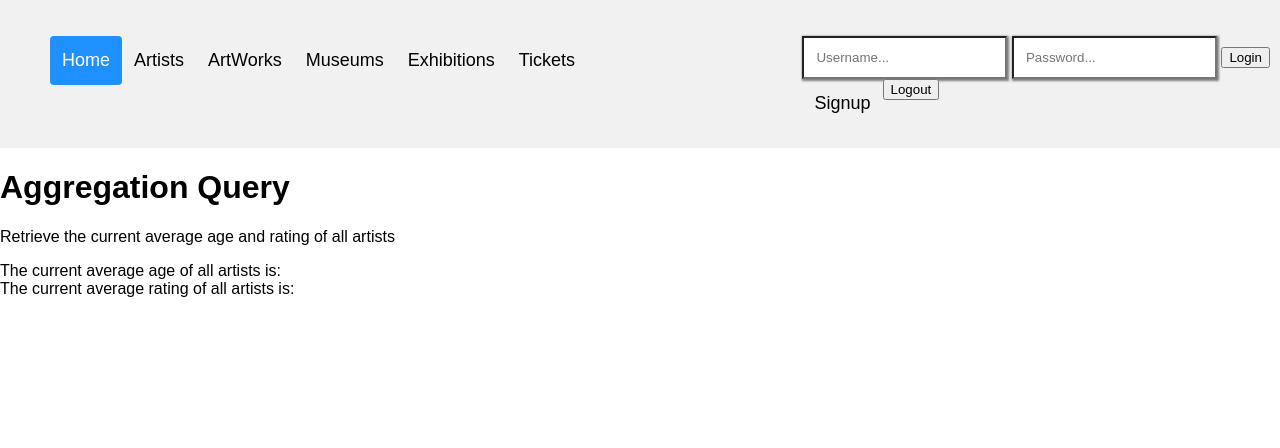
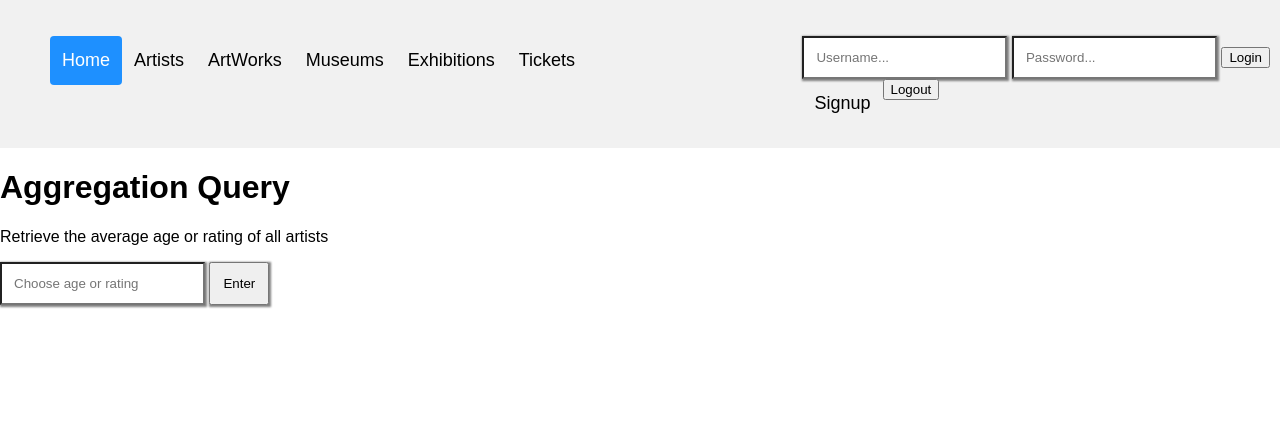
Before and after one commit to Janit11/Art-Gallery-Database, a PHP site: page /aggregation.php in a window 1280 px wide. Shown: the top 448 px of the page. Run offline with PHP 8.4, Linux system fonts and the light colour scheme; data that the repository does not hold is empty.

Commit message:
Changed the code now user can input the values.

```diff
--- a/aggregation.php
+++ b/aggregation.php
@@ -23,19 +23,57 @@
 <head>
 <body>
     <h1>Aggregation Query</h1>
-    <p>Retrieve the current average age and rating of all artists </p>
-    <?php
+    <p>Retrieve the average age or rating of all artists </p>
+    <form action="" method="POST">
+        <input type="text" name="option" placeholder="Choose age or rating">
+
+        <input type="submit" name ="enter" value="Enter">
+    </form>
+</body>
+</html>
+<?php
     $conn = OpenCon() ;
-    $sql = "SELECT AVG(age), ROUND(AVG(rating), 2) AS rounded FROM artist";
-    $result = mysqli_query($conn, $sql);
-    while ($row = mysqli_fetch_array($result)) {
-        echo "The current average age of all artists is: ". $row['AVG(age)'];
-        echo "<br />";
-        echo "The current average rating of all artists is: ". $row['rounded'];
+    if(isset($_POST['enter'])){
+        $option = $_POST["option"];
+
+        $sql = "SELECT ROUND(AVG($option)) AS average FROM artist";
+        $result = mysqli_query($conn, $sql);
+        while ($row = mysqli_fetch_array($result)) {
+            echo "The current average age of all artists is: ". $row['average'];
+            echo "<br />";
 
     }
+}
 
-    ?>
+?>
 
-</body>
-</html>
+
+<!--give an option to either select age or rating through input, save it and echo it
+    and then compute the average through sql and return all the artists according to the selected option, make if else for age or rating
+if($option == "age"){
+
+            $sql = "SELECT AVG($option) AS average FROM Artist;";
+            $result == mysqli_query($conn, $sql);
+            $resultCheck = mysqli_num_rows($result);
+            if ($resultCheck > 0) {
+                while ($row = mysqli_fetch_array($result)) { //"mysqli_fetch_assoc" fetches all the info from $result (php function)
+                    echo "The current average age of all artists is: ". $row['average'];
+
+                    echo " <br>";
+                }
+            }
+
+        }
+        if($option == "rating"){
+            $sql = "SELECT AVG(rating) FROM Artist;";
+            $result == mysqli_query($conn, $sql);
+            $resultCheck = mysqli_num_rows($result);
+            if ($resultCheck > 0) {
+                while ($row = mysqli_fetch_array($result)) { //"mysqli_fetch_assoc" fetches all the info from $result (php function)
+                    echo $row['AVG(rating)'];
+                    echo "The current average age of all artists is: ". $row['AVG(rating)'];
+                    echo " <br>";
+                }
+            }
+
+        }-->
```
